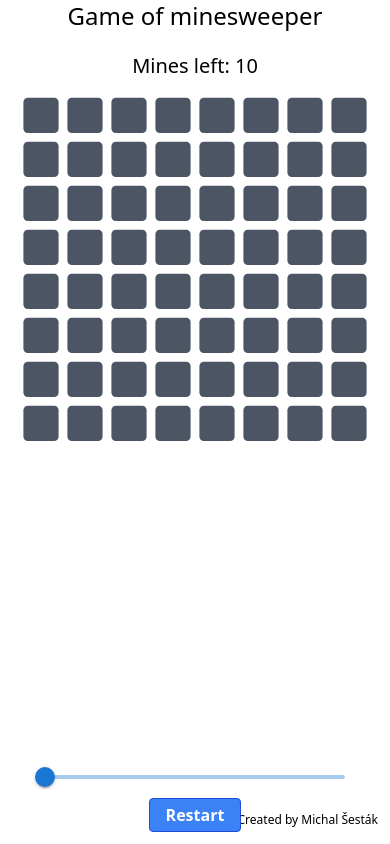
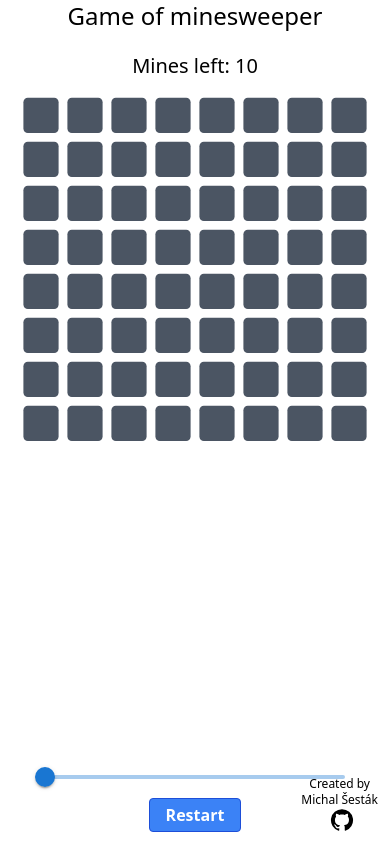
Before and after one commit to lertcz/MineSweeper, a React (Create React App) app: page / in a window 390 px wide. Built offline with nearby package versions, Linux system fonts and the light colour scheme.

Commit message:
fixed board size glitch and creator info for mobiles

```diff
--- a/src/index.css
+++ b/src/index.css
@@ -25,8 +25,7 @@
 
 /* flex-shrink-0 is to prevent horizontal scroll */
 .H {
-  @apply BOARD scale-55 flex-shrink-0 grid grid-cols-16
-                                        lg:grid-cols-30
+  @apply BOARD scale-55 grid grid-cols-30 /* 16? mobile */
 }
 
 .Button {
--- a/src/pages/Game.jsx
+++ b/src/pages/Game.jsx
@@ -32,6 +32,8 @@ const DIFFICULTY = [
     bombs: 99
   }
 ]
+
+let BOARD = DIFFICULTY[diffVal].style
 
 function valuetext(value) {
   diffVal = DIFFICULTY[value].value
@@ -144,6 +146,9 @@ function Game() {
   function restart() {
     let size = DIFFICULTY[diffVal].size
     let sum = size[0] * size[1]
+
+    BOARD = DIFFICULTY[diffVal].style
+
     setTiles(Array.from(Array(sum), () => Array.from([false, false, false, 0])))
     setFlags(BOMBS)
     setCG(0)
@@ -210,15 +215,19 @@ function Game() {
     <div className="w-screen h-screen">
 
       <div className="absolute bottom-3 right-3 align-middle"> {/* Creator info */}
-        <div className="centerItems">
+        <div className="centerItems flex-col">
+          <span className="text-xs pl-4">
+            Created by
+          </span>
+
+          <span className="text-xs pl-4">
+            Michal Šesták
+          </span>
+
           <GitHubIcon
-          className="hover:scale-125"
+          className="hover:scale-125 translate-x-2.5"
           onClick={() => window.open("https://github.com/lertcz/MineSweeper")}
           />
-
-          <h1 className="text-xs pl-4">
-            Created by Michal Šesták
-          </h1>
         </div>
       </div>
 
@@ -231,7 +240,7 @@ function Game() {
       </div>
 
       <div className="centerItems"> {/* Board */}
-        <div className={DIFFICULTY[diffVal].style}>
+        <div className={BOARD}>
           <Board tiles={tiles} handleLeftClick={handleLeftClick} handleRightClick={handleRightClick} />
         </div>
       </div>
```
